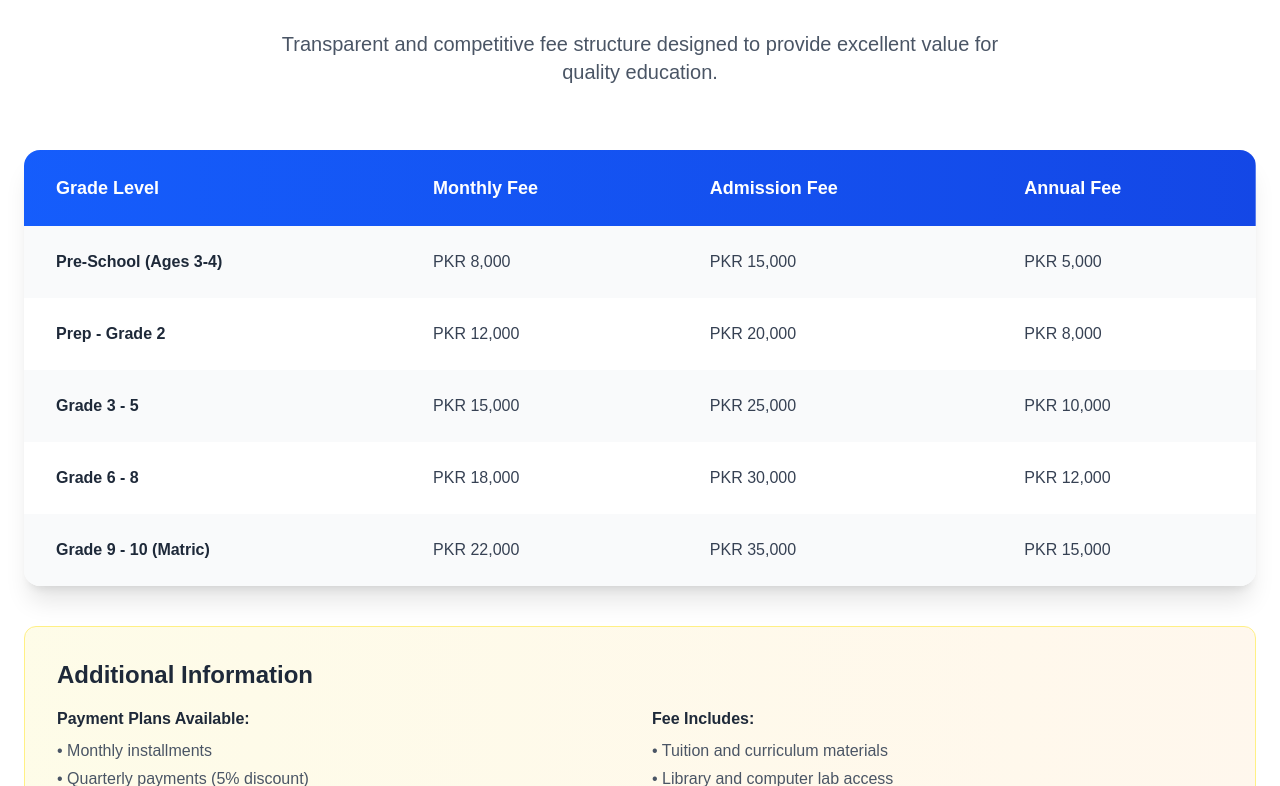
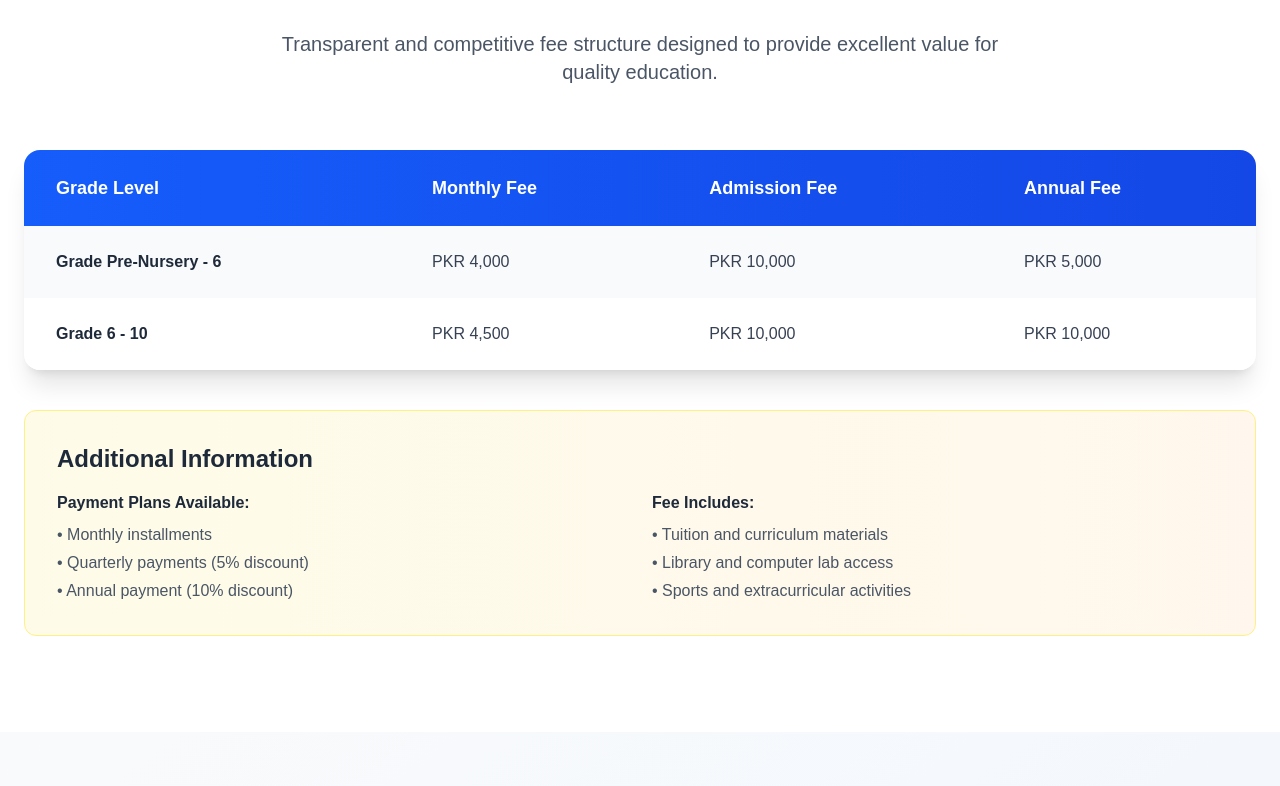
Before and after one commit to tk1475/Buds-School-System, a Next.js app in the folder frontend/: page /admissions in a window 1280 px wide. Shown: the part 1418-2204 px from the top of the page. Built offline with nearby package versions, Linux system fonts and the light colour scheme.

Commit message:
editing necessary files for the admissions page

```diff
--- a/frontend/src/app/admissions/page.tsx
+++ b/frontend/src/app/admissions/page.tsx
@@ -56,7 +56,7 @@ const AdmissionsPage = () => {
     },
 
     {
-      step: 5,
+      step: 4,
       title: "Admission Decision",
       description: "Receive admission decision within 7-10 working days of completing all steps.",
       icon: CheckCircle
@@ -65,35 +65,19 @@ const AdmissionsPage = () => {
 
   const feeStructure = [
     {
-      grade: "Pre-School (Ages 3-4)",
-      monthlyFee: "PKR 8,000",
-      admissionFee: "PKR 15,000",
+      grade: "Grade Pre-Nursery -  6",
+      monthlyFee: "PKR 4,000",
+      admissionFee: "PKR 10,000",
       annualFee: "PKR 5,000"
     },
+
     {
-      grade: "Prep - Grade 2",
-      monthlyFee: "PKR 12,000",
-      admissionFee: "PKR 20,000",
-      annualFee: "PKR 8,000"
-    },
-    {
-      grade: "Grade 3 - 5",
-      monthlyFee: "PKR 15,000",
-      admissionFee: "PKR 25,000",
+      grade: "Grade 6 - 10",
+      monthlyFee: "PKR 4,500",
+      admissionFee: "PKR 10,000",
       annualFee: "PKR 10,000"
     },
-    {
-      grade: "Grade 6 - 8",
-      monthlyFee: "PKR 18,000",
-      admissionFee: "PKR 30,000",
-      annualFee: "PKR 12,000"
-    },
-    {
-      grade: "Grade 9 - 10 (Matric)",
-      monthlyFee: "PKR 22,000",
-      admissionFee: "PKR 35,000",
-      annualFee: "PKR 15,000"
-    }
+
   ];
 
   const requirements = [
```
